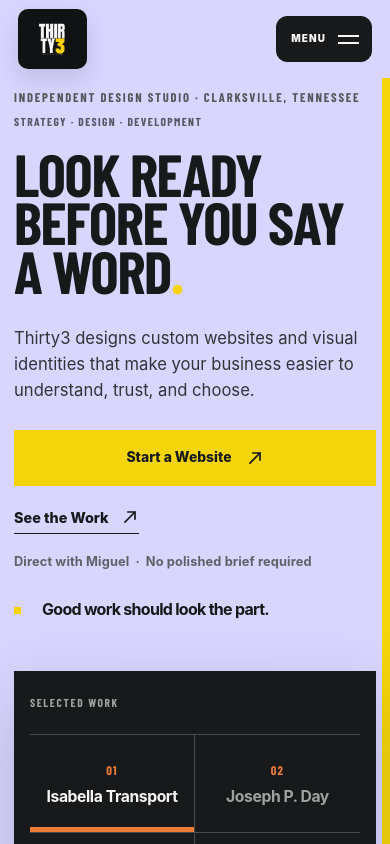
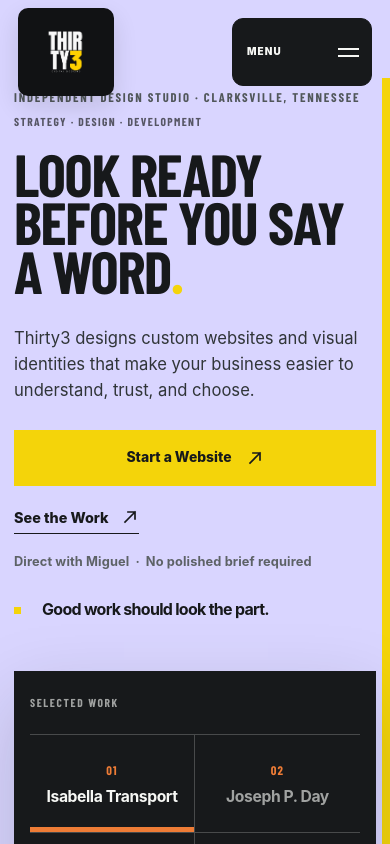
Before and after one commit to Miguel-33/miguelthirty3, a React (Vite) app: page / in a window 390 px wide. Shown: the top 844 px of the page. Built offline with nearby package versions, Linux system fonts and the light colour scheme; a web font is replaced by a local one.

Commit message:
Add responsive styles for pageChromeHeaderWrap

```diff
--- a/src/styles/site-chrome.css
+++ b/src/styles/site-chrome.css
@@ -968,3 +968,22 @@ body.pageChromeMenuOpen {
     transition-duration: 0.01ms !important;
   }
 }
+
+@media (max-width: 900px) {
+  .pageChromeHeaderWrap.is-home:not(.is-scrolled):not(.menu-is-open)
+    .pageChromeLogo {
+    min-width: 96px;
+    min-height: 88px;
+    padding: 10px 14px;
+  }
+
+  .pageChromeHeaderWrap.is-home:not(.is-scrolled):not(.menu-is-open)
+    .pageChromeLogoImage {
+    height: 56px;
+  }
+
+  .pageChromeMenuButton {
+    width: 140px;
+    height: 68px;
+  }
+}
```
